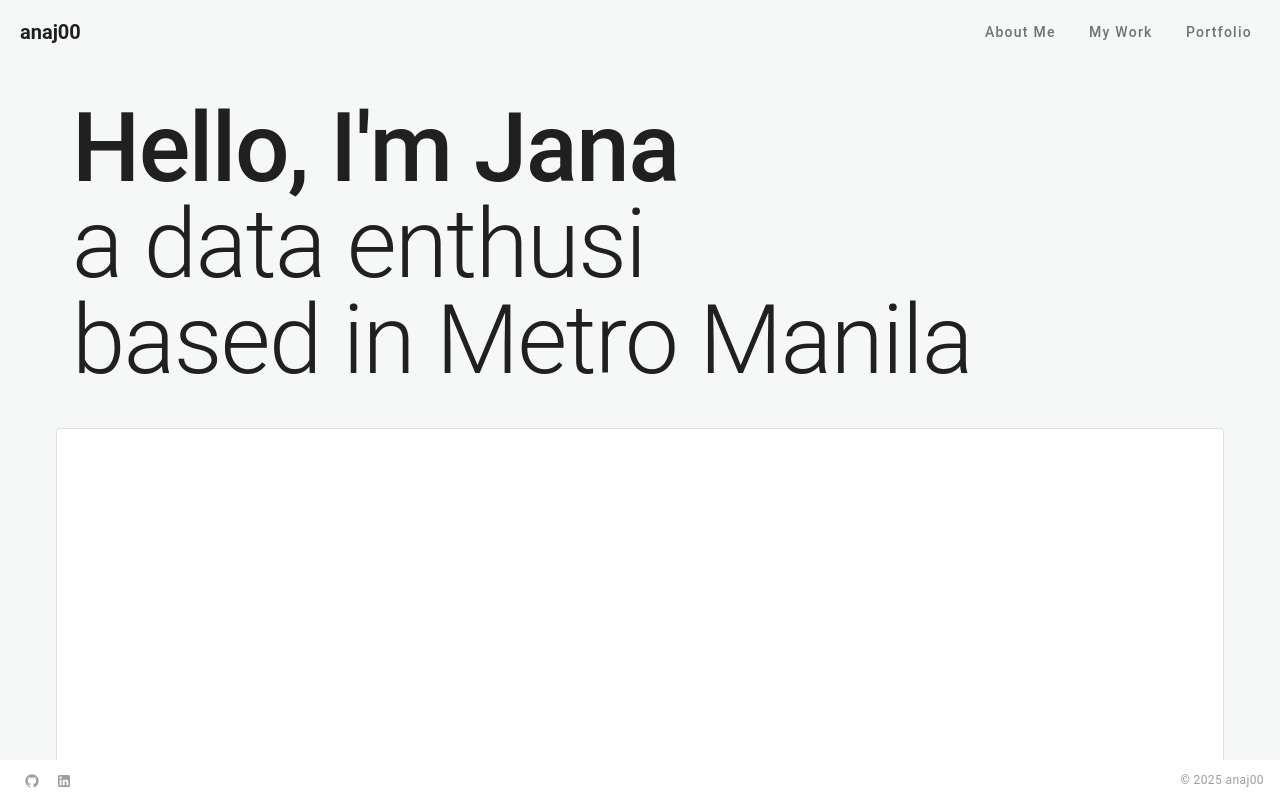
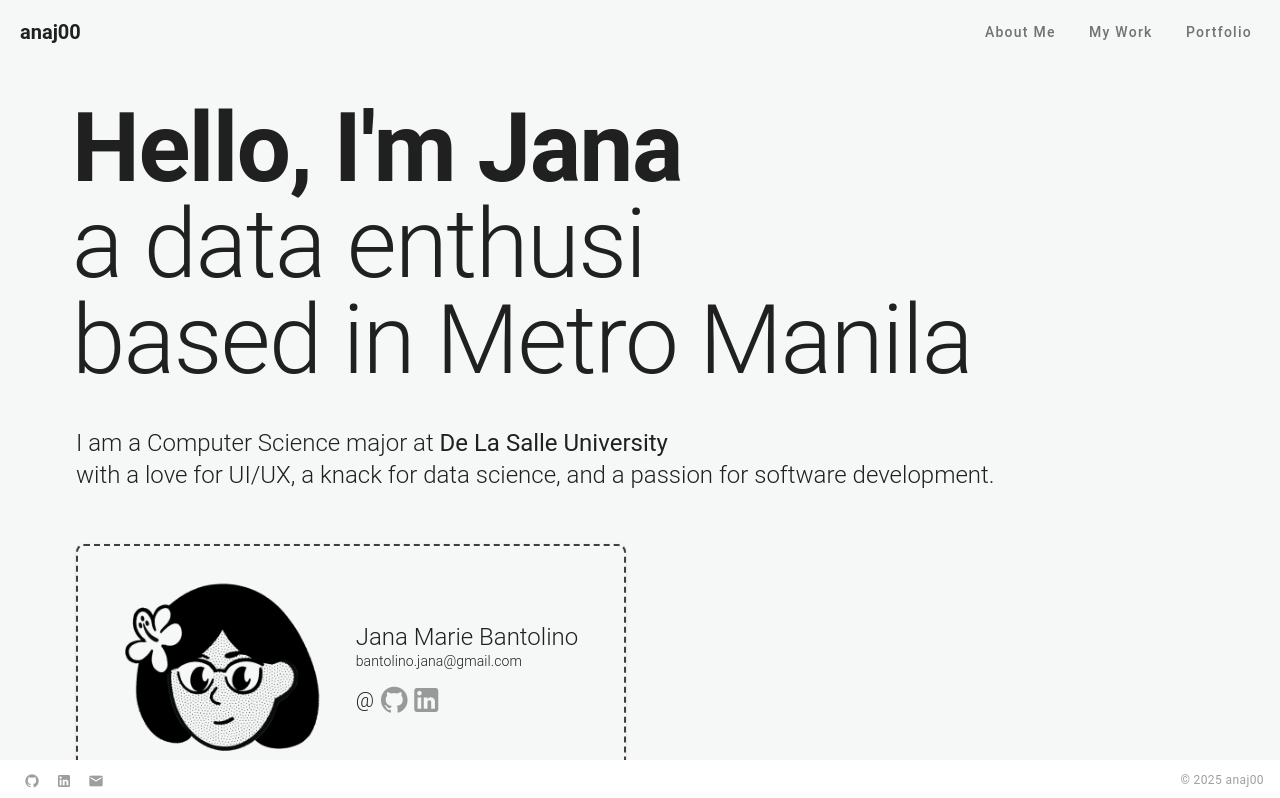
Before and after one commit to anaj00/anaj00-portfolio-v2, a Vue app in the folder anaj00-portfolio/: page / in a window 1280 px wide. Shown: the top 798 px of the page. Built offline with nearby package versions, Linux system fonts and the light colour scheme; a small style sheet from the web is missing.

Commit message:
feat(hero): added calling card

```diff
--- a/anaj00-portfolio/src/components/AppFooter.vue
+++ b/anaj00-portfolio/src/components/AppFooter.vue
@@ -34,6 +34,11 @@ const items = [
     icon: `mdi-linkedin`,
     href: "https://www.linkedin.com/in/jana-marie-bantolino/",
   },
+  {
+    title: "Mail",
+    icon: `mdi-email`,
+    href: "mailto:bantolino.jana@gmail.com"
+  },
 ];
 </script>
 
--- /dev/null
+++ b/anaj00-portfolio/src/components/CallingCard.vue
@@ -0,0 +1,72 @@
+<template>
+  <div class="d-flex">
+    <v-card
+      class="pa-6 mr-10 doodle-card d-flex flex-row align-center justify-center"
+      height="250"
+      width="550"
+      rounded="lg"
+    >
+      <div>
+        <v-img src="/pfp.png" height="200" width="200"></v-img>
+      </div>
+
+      <div class="d-flex flex-column ml-8">
+        <h1 class="text-h6 text-sm-h5 font-weight-light">
+          Jana Marie Bantolino
+        </h1>
+        <h2 class="text-subtitle-2 font-weight-light mt-n1">
+          <a href="mailto:bantolino.jana@gmail.com" class="email-link">
+            bantolino.jana@gmail.com
+          </a>
+        </h2>
+
+        <div class="d-flex flex-row align-center mt-3">
+          <p class="text-h7 text-sm-h6 font-weight-light mr-1">@</p>
+          <a
+            class="d-inline-block social-link"
+            href="https://github.com/anaj00"
+            title="GitHub"
+          >
+            <v-icon icon="mdi-github" :size="32" />
+          </a>
+          <a
+            class="d-inline-block social-link"
+            href="https://www.linkedin.com/in/jana-marie-bantolino/"
+            title="GitHub"
+          >
+            <v-icon icon="mdi-linkedin" :size="32" />
+          </a>
+        </div>
+      </div>
+    </v-card>
+  </div>
+</template>
+
+<style scoped>
+.doodle-card {
+  border: 2.3px dashed #3f3f3f;
+  background-color: var(--v-theme-background);
+  box-sizing: border-box;
+}
+
+.social-link :deep(.v-icon) {
+  color: rgba(var(--v-theme-on-background), var(--v-disabled-opacity));
+  text-decoration: none;
+  transition: 0.2s ease-in-out;
+}
+
+.social-link :deep(.v-icon):hover {
+  color: var(--accent);
+}
+
+.email-link {
+  text-decoration: none;
+  color: inherit;
+  transition: color 0.2s ease;
+}
+
+.email-link:hover {
+  color: var(--accent); /* or any custom color like #1976D2 */
+}
+
+</style>
--- a/anaj00-portfolio/src/components/HeroSection.vue
+++ b/anaj00-portfolio/src/components/HeroSection.vue
@@ -1,10 +1,14 @@
 <template>
   <v-container height="95dvh">
-    <v-row>
+    <v-row class="pa-4">
       <v-col cols="12">
-        <div class="pa-4">
+        <div class="">
           <div class="d-flex align-start">
-            <h1 class="text-h4 text-sm-h3 text-md-h2 text-lg-h1 font-weight-medium">Hello, I'm Jana</h1>
+            <h1
+              class="text-h4 text-sm-h3 text-md-h2 text-lg-h1 font-weight-bold"
+            >
+              Hello, I'm Jana
+            </h1>
           </div>
 
           <div class="text-container">
@@ -13,14 +17,26 @@
             </h1>
           </div>
 
-          <h1 class="text-h4 text-sm-h3 text-md-h2 text-lg-h1">based in Metro Manila</h1>
+          <h1 class="text-h4 text-sm-h3 text-md-h2 text-lg-h1">
+            based in Metro Manila
+          </h1>
         </div>
       </v-col>
     </v-row>
     <v-row>
       <v-col cols="12">
-        <v-card class="pa-6 border" density="comfortable" rounded="md" flat height="57vh">
-        </v-card>
+        <div class="d-flex align-start">
+          <p class="text-h6 text-sm-h5 font-weight-light ml-5">
+            I am a Computer Science major at
+            <strong>De La Salle University </strong><br />
+            with a love for UI/UX, a knack for data science, and a passion for
+            software development.
+          </p>
+        </div>
+      </v-col>
+
+      <v-col class="ml-5 mt-7">
+        <CallingCard />
       </v-col>
     </v-row>
   </v-container>
@@ -56,7 +72,6 @@ function typeText(text) {
   }, typingSpeed);
 }
 
-
 onMounted(() => {
   typeText(texts[currentIndex.value]); // Initial type
 
@@ -65,8 +80,6 @@ onMounted(() => {
     typeText(texts[currentIndex.value]); // then type next one
   }, changeSpeed + texts[currentIndex.value].length * typingSpeed);
 });
-
-
 </script>
 
 <style scoped>
@@ -96,4 +109,7 @@ onMounted(() => {
     border-right: 4px solid transparent;
   }
 }
+
+
+
 </style>
```
Also changed, not shown: anaj00-portfolio/public/calling-card.png (added), anaj00-portfolio/public/pfp-outline.png (added).
